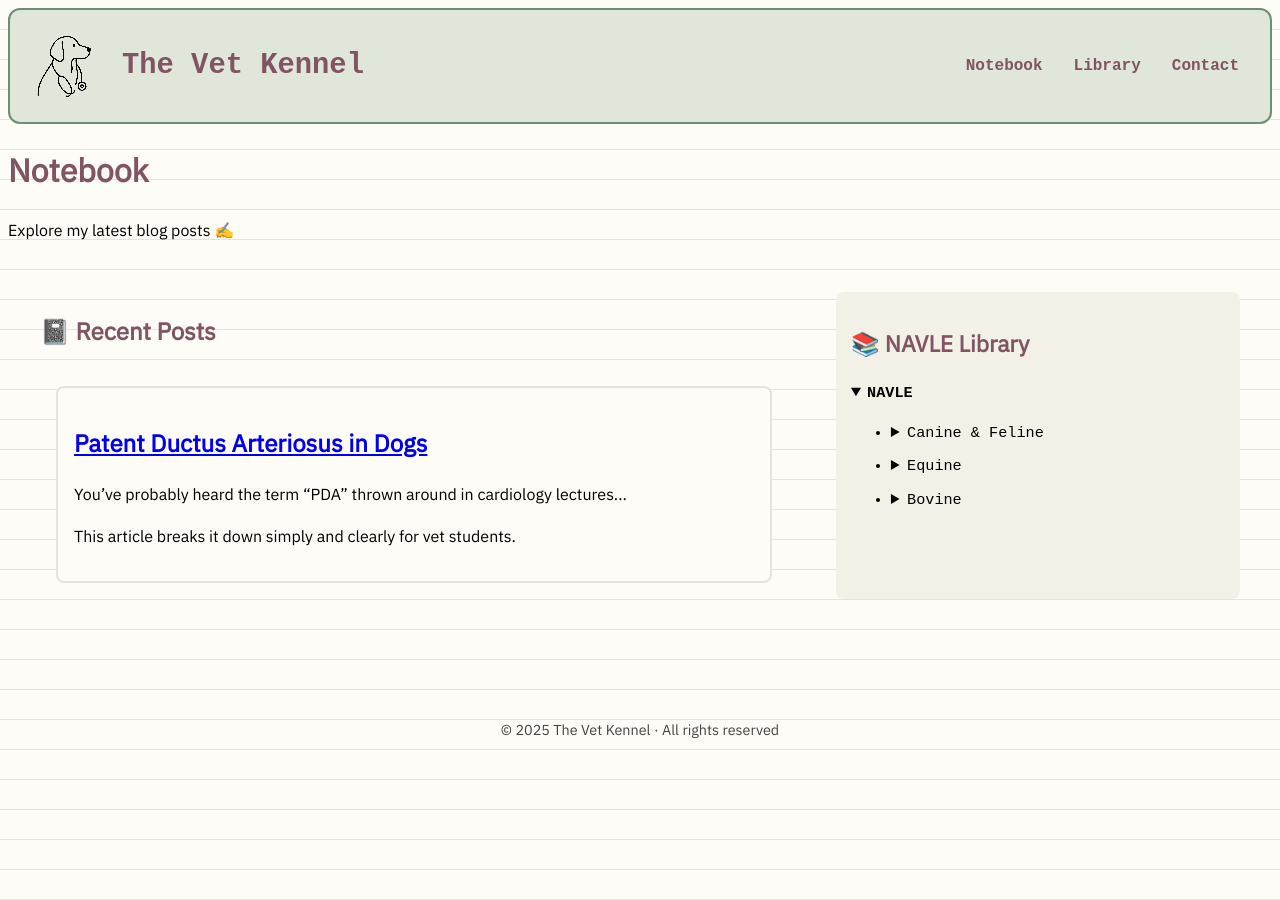
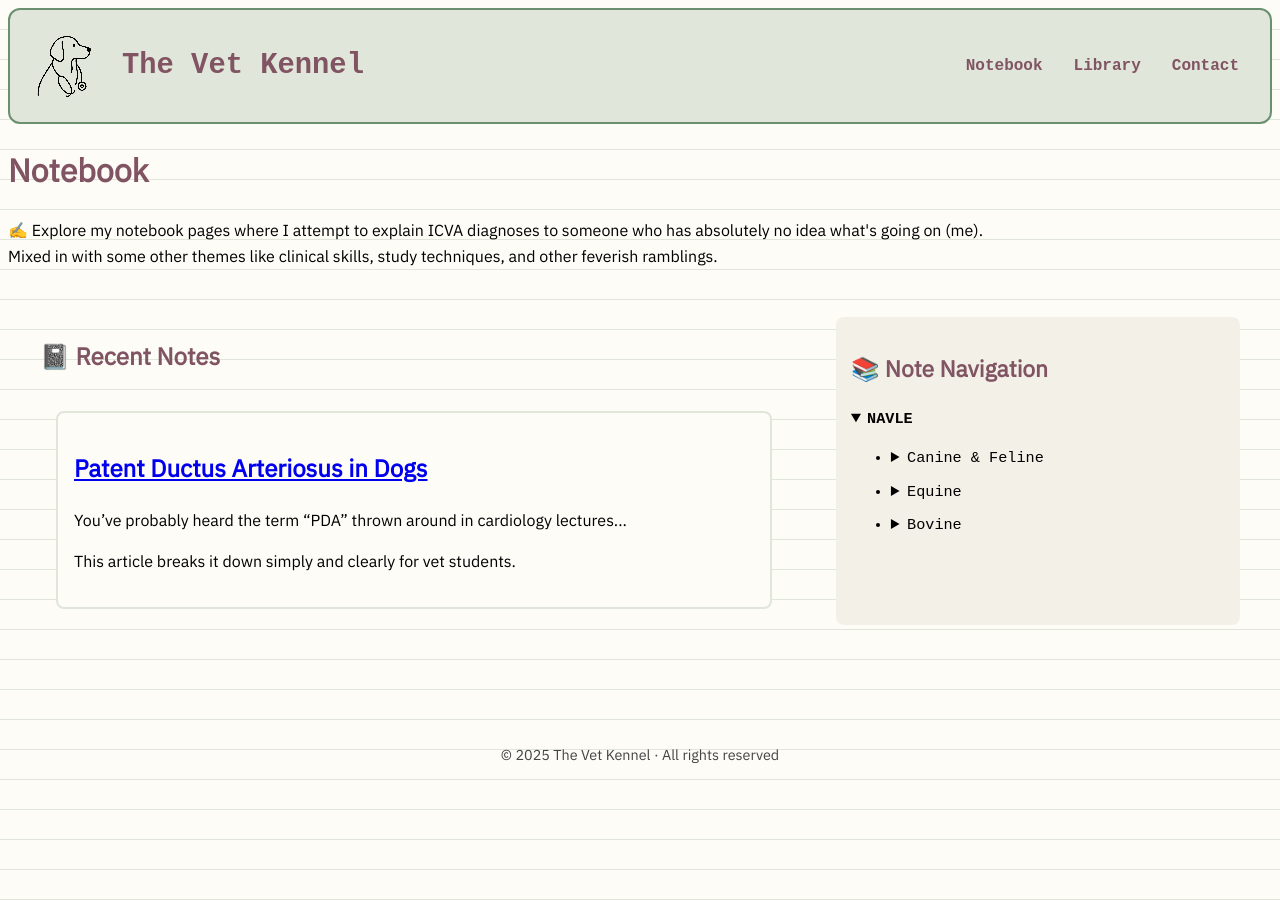
Before and after one commit to TheVetKennel/thevetkennel.github.io, a Jekyll site: the page built from notebook.md, in a window 1280 px wide. Built offline with Jekyll 4.4.1, drawn with Linux system fonts in a browser that asks for light colours.

Commit message:
Update notebook.md

```diff
--- a/notebook.md
+++ b/notebook.md
@@ -4,11 +4,11 @@ title: Notebook
 ---
 
 <h1>Notebook</h1>
-<p>Explore my latest blog posts ✍️</p>
+<p>✍️ Explore my notebook pages where I attempt to explain ICVA diagnoses to someone who has absolutely no idea what's going on (me).<br>Mixed in with some other themes like clinical skills, study techniques, and other feverish ramblings.</p>
 
 <div class="notebook-container">
   <div class="notebook-left">
-    <h2>📓 Recent Posts</h2>
+    <h2>📓 Recent Notes</h2>
     <div class="post-card-list">
       {% for post in site.posts %}
         <div class="post-card">
@@ -19,7 +19,7 @@ title: Notebook
     </div>
   </div>
   <div class="notebook-right">
-    <h2>📚 NAVLE Library</h2>
+    <h2>📚 Note Navigation</h2>
     <details open>
       <summary><strong>NAVLE</strong></summary>
       <ul>
```
